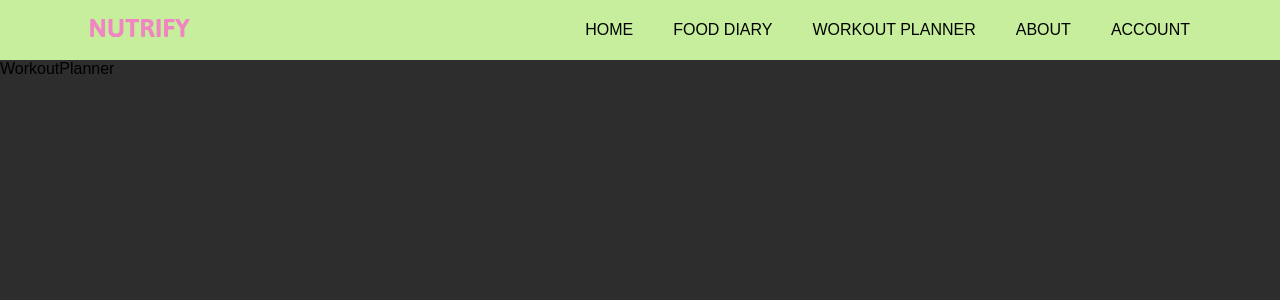
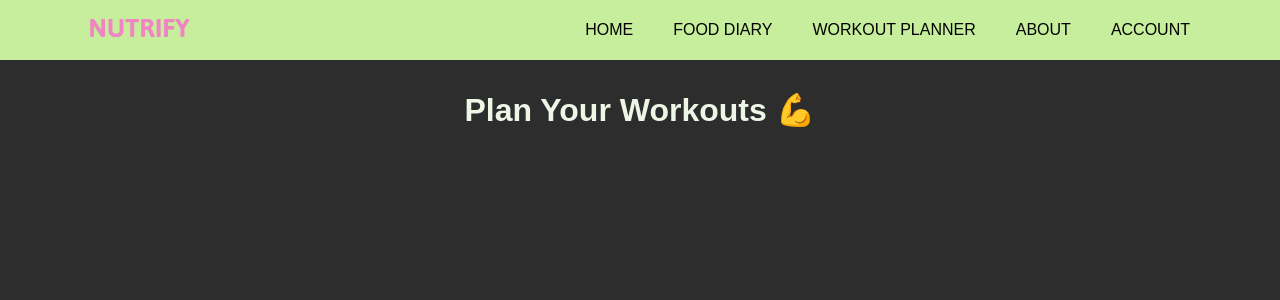
Before and after one commit to Percyy16/nutrifyApp, a React (Create React App) app in the folder client/: page /WorkoutPlanner in a window 1280 px wide. Shown: the top 300 px of the page. Built offline with nearby package versions, Linux system fonts and the light colour scheme.

Commit message:
workoutPlanner starting design

```diff
--- a/client/src/pages/WorkoutPlanner/WorkoutPlanner.jsx
+++ b/client/src/pages/WorkoutPlanner/WorkoutPlanner.jsx
@@ -1,5 +1,14 @@
+import React from "react";
+import "../WorkoutPlanner/WorkoutPlanner.scss";
+
 export const WorkoutPlanner = () => {
     return (
-    <div>WorkoutPlanner</div>
+        <>
+            <div className="workoutPlanner_container__header">
+                <h1>
+                    Plan Your Workouts 💪
+                </h1>
+            </div>
+        </>
     );
 };
--- a/client/src/pages/WorkoutPlanner/WorkoutPlanner.scss
+++ b/client/src/pages/WorkoutPlanner/WorkoutPlanner.scss
@@ -0,0 +1,10 @@
+.workoutPlanner_container__header {
+    display: flex;
+    align-items: center;
+    justify-content: center;
+    padding: 10px;
+
+    h1 {
+        color: #eef6e5;
+    }
+}
```
